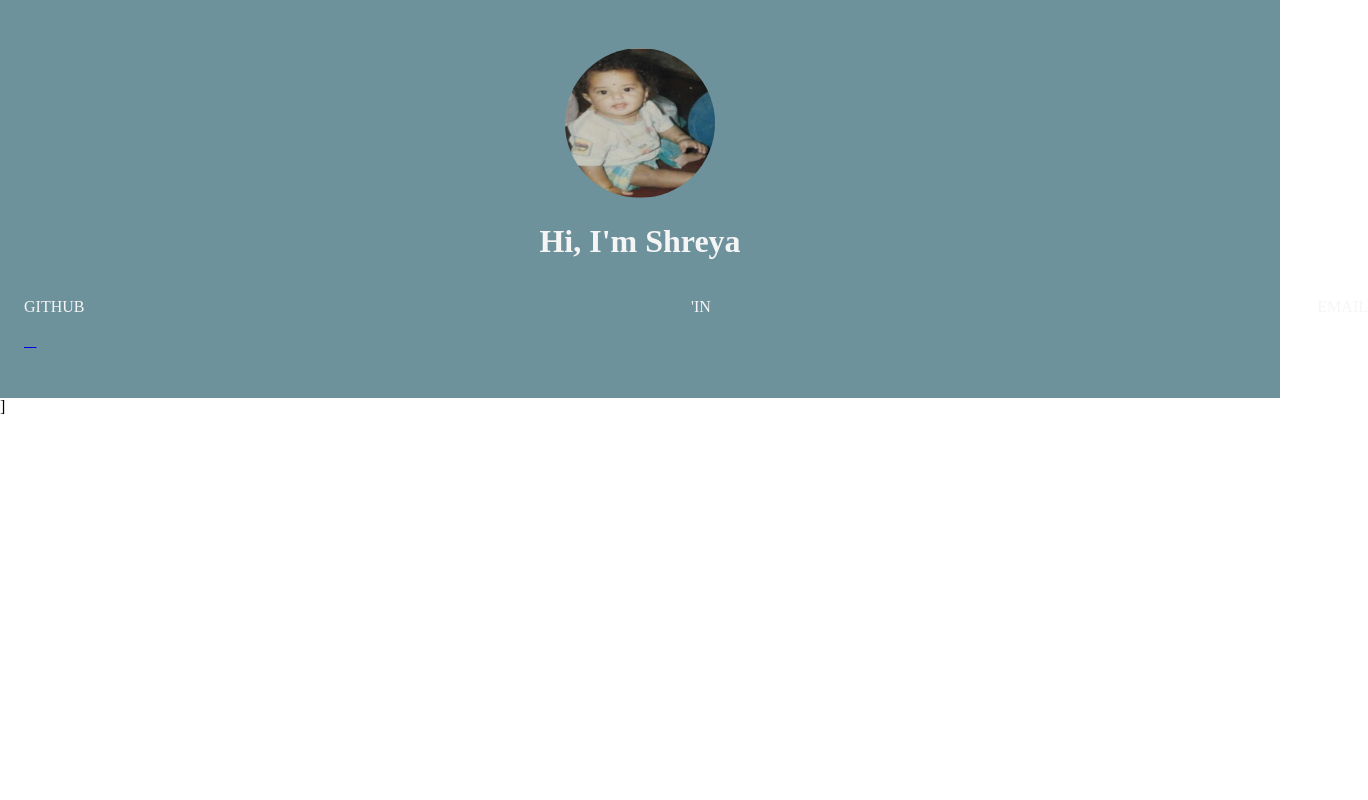
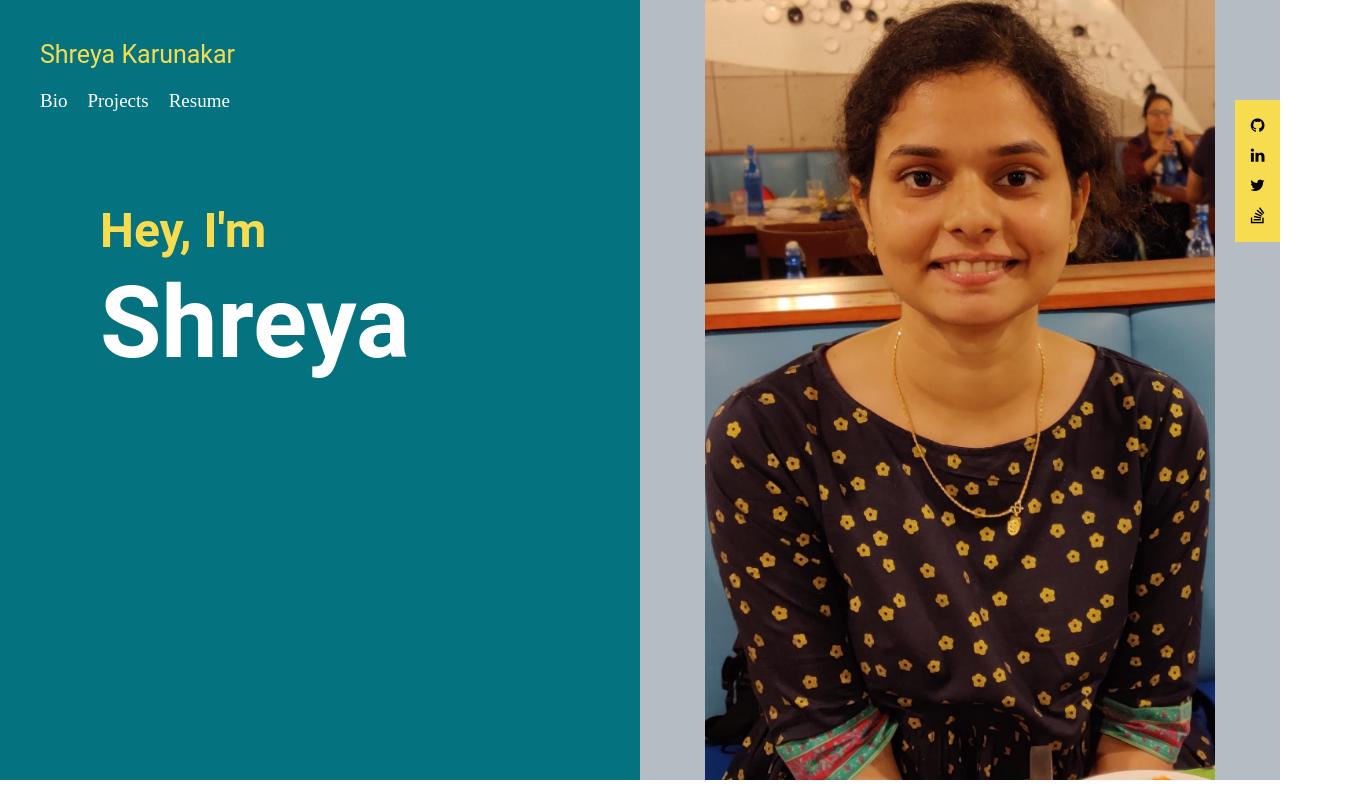
Before and after one commit to skarunakar/shreyakarunakar.github.io, a plain HTML site: page src/index.html in a window 1280 px wide. Shown: the whole page, 1368 px wide, since content can reach past the window. Drawn offline with Linux system fonts and the light colour scheme.

Commit message:
landing page

```diff
--- a/src/css/main.css
+++ b/src/css/main.css
@@ -1,35 +1,88 @@
 body {
     margin: 0;
+    top: 0;
+    width: 100%;
+    height: 100%;
+    position: absolute;
+    background-color: rgb(255,255,255);
 }
-.header {
-    background-color: #6d929b;
-    padding: 3rem 1.5rem;
-    color: whitesmoke;
+.main {
+	display: flex;
+	color: rgb(255,255,255);
 }
-.intro-header {
-    margin: 0 auto;
-    display: flex;
-    justify-content: center;
-    align-items: center;
-    flex-direction: column;
+.left {
+	width: 50%;
+	display: flex;
+	flex-direction: column;
+	background-color: #057280;
 }
-.profile > img {
-    border-radius: 50%;
-    align-items: center;
-    justify-content: center;
+.left-header {
+	margin: 35px 0 0 40px;
 }
-.contact-me {
-    display: flex;
-    justify-content: space-between;
-    width: 1344px;
-    margin: 0 auto;
+.full-name {
+	color: #F7DC4F;;
+	font-size: 25px;
+	margin: 5px 0;
+	font-family: roboto-thin, roboto, sans-serif;
 }
-.github:after {
-    content: "\f09b";
+.menu {
+	display: flex;
+	margin: 0 0 19px 0;
 }
-.linkedin:after {
-    content: "";
+.menu ul {
+	display: flex;
+	list-style-type: none;
+	padding: 0;
+	margin: 10 0;
 }
-.email:after {
-    content: "";
+.menu li {
+	font-size: 19px;
+	margin: 0 20px 0 0;
+	cursor: pointer;
 }
+.left-main {
+	margin: 55px 0 0 100px;
+}
+.left-main h4 {
+	color: #F7DC4F;;
+	font-size: 48px;
+	margin: 0;
+	font-family: roboto-thin, roboto, sans-serif;
+}
+.left-main h1{
+	font-size: 100px;
+	margin: 5px 0;
+	font-family: roboto-thin, roboto, sans-serif;
+}
+.right {
+	width: 50%;
+	height: 780px;
+	background-color: #b5bcc4;
+}
+.contact {
+	position: fixed;
+	top: 100px;
+	right: 0;
+    width: 45px;
+	display: flex;
+	flex-direction: column;
+	background-color: #F7DC4F;
+}
+.contact ul{
+	list-style-type: none;
+	padding: 0 10px;
+	margin: 5px 0;
+}
+.contact li {
+	text-align: center;
+	margin: 12px 0;
+}
+.contact li a i {
+	color: rgb(0,0,0);
+}
+.author-pic {
+	max-width: 100%;
+	max-height: 100%;
+	margin: auto;
+    display: block;
+}
--- a/src/index.html
+++ b/src/index.html
@@ -8,35 +8,52 @@
     <link rel="stylesheet" href="https://maxcdn.bootstrapcdn.com/font-awesome/4.7.0/css/font-awesome.min.css" />
 </head>
 <body>
-<div class="header">
-    <div class="intro-header">
-        <div class="profile">
-            <img src="img/profile.png" width="150" height="150">
+<div class="main">
+	<div class="left" >
+		<div class="left-header">
+			<div class="full-name">Shreya Karunakar</div>
+			<div class="menu">
+				<nav>
+					<ul>
+						<li>Bio</li>
+						<li>Projects</li>
+						<li>Resume</li>
+					</ul>
+				</nav>
 			</div>
-        <h1>Hi, I'm Shreya</h1>
 		</div>
-    <div class="contact-me">
-        <div>
-            <p>GITHUB</p>
-            <a href="https://github.com/skarunakar">
-                <i class="fab fa-github"></i>
+		<div class="left-main">
+			<h4>Hey, I'm </h4>
+	        <h1> Shreya </h1>
+		</div>
+	</div>
+	<div class="right" >
+		<img class="author-pic" src="./img/profile.jpg" alt="Author">
+		<div class="contact">
+			<ul>
+				<li>
+					<a href="https://github.com/skarunakar" target="_blank">
+						<i class="fa fa-github"></i>
 					</a>
-        </div>
-        <div>
-            <p>'IN</p>
-            <a href="https://www.linkedin.com/in/shreyakarunakar/">
-                <span class="linkedin"></span>
+				</li>
+				<li>
+					<a href="https://www.linkedin.com/in/shreyakarunakar/" target="_blank">
+						<i class="fa fa-linkedin"></i>
 					</a>
-        </div>
-        <div>
-            <p>EMAIL</p>
-            <a href="">
-                <span class="email"></span>
+				</li>
+				<li>
+					<a href="https://twitter.com/shreyakarunakar" target="_blank">
+						<i class="fa fa-twitter"></i>
 					</a>
+				</li>
+				<li>
+					<a href="https://stackoverflow.com/users/3481858/shreya-karunakar" target="_blank">
+						<i class="fa fa-stack-overflow"></i>
+					</a>
+				</li>
+			</ul>
 		</div>
 	</div>
 </div>
-
-]
 </body>
 </html>
```
Also changed, not shown: src/img/profile.jpg (added), src/img/profile.png (deleted), src/img/website-dark.jpg (added), src/js/main.js (added). Lines whose indentation alone changed are shown as unchanged.
